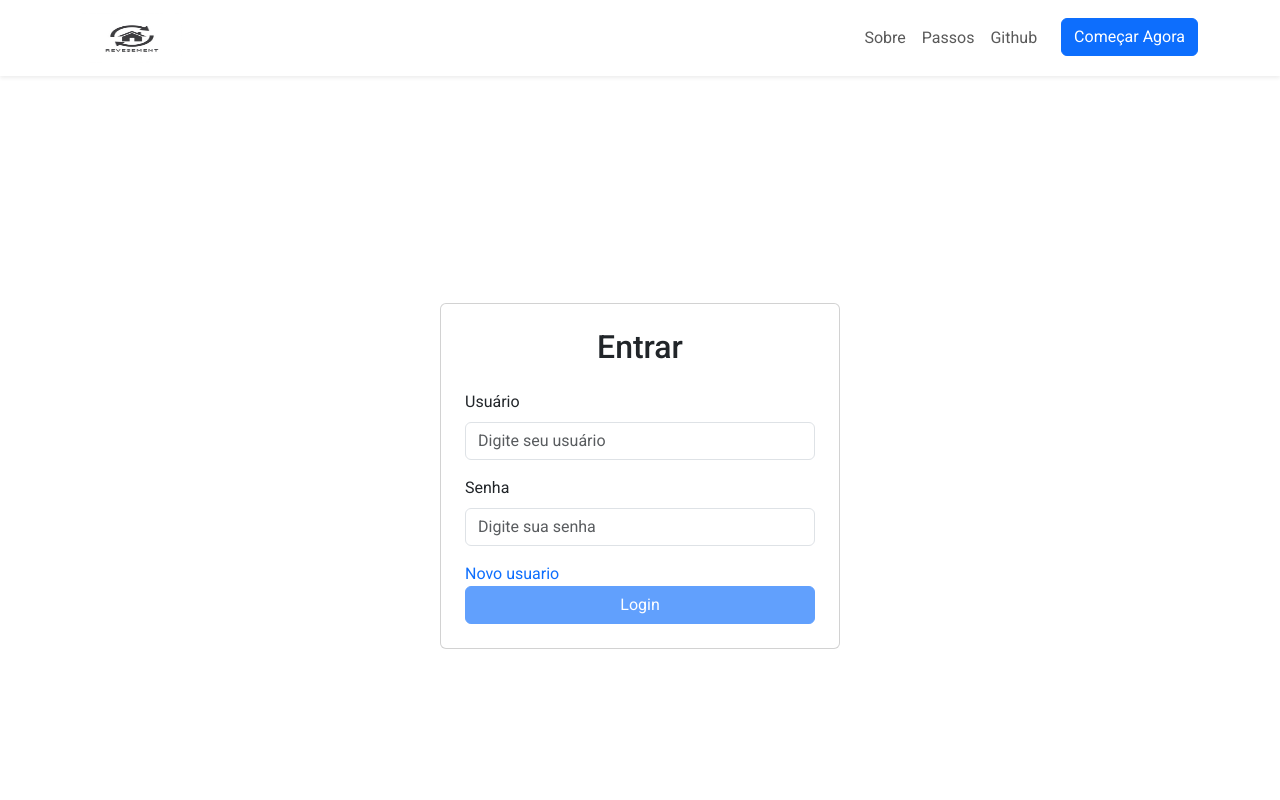
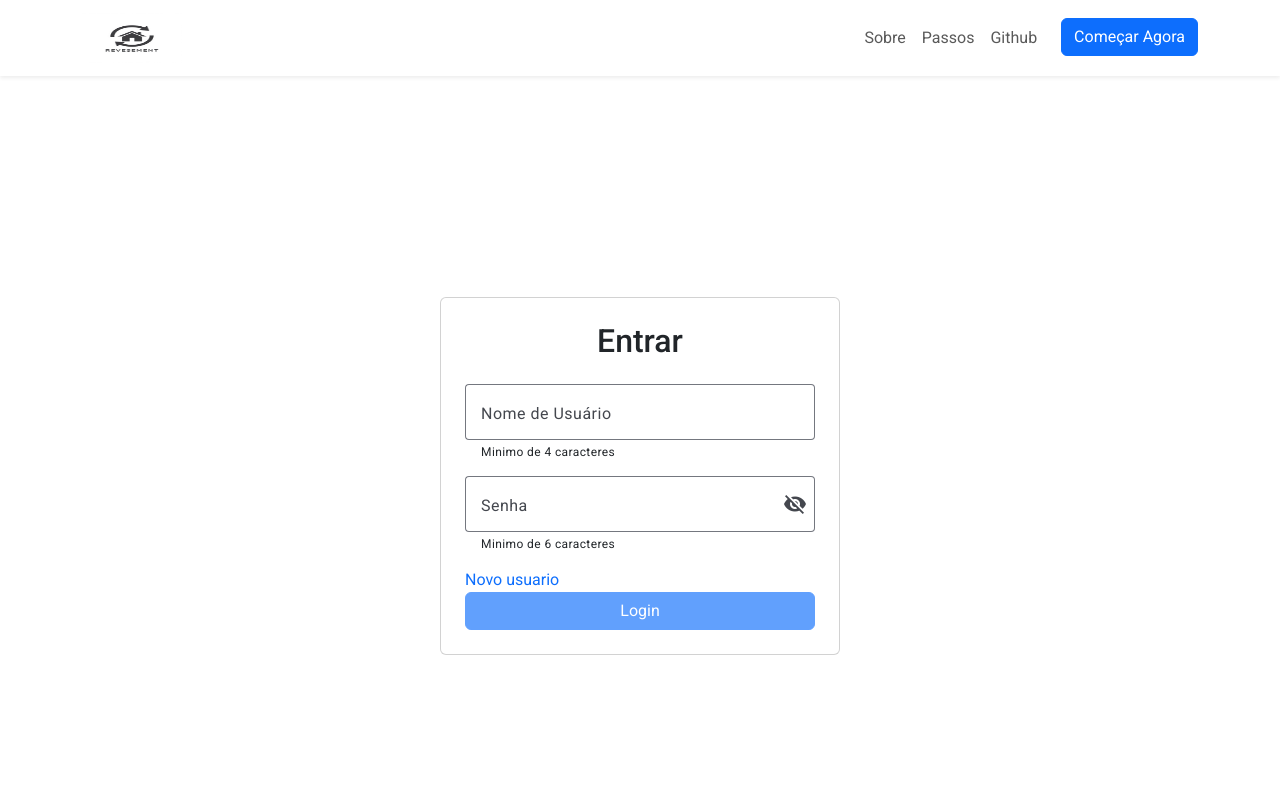
Before and after one commit to Jefferson-Matheus/domestick-rotation-front-end-angular, an Angular app: page /login in a window 1280 px wide. Shown: the top 800 px of the page. Built offline with nearby package versions, Linux system fonts and the light colour scheme.

Commit message:
Ajustes no estilo ,funcionalidades de login e melhorias no codigo

```diff
--- a/db.json
+++ b/db.json
@@ -4,6 +4,36 @@
       "id": "1",
       "name": "Jefferson",
       "password": "123456"
+    },
+    {
+      "id": "2e21",
+      "name": "yugi",
+      "password": "7890123"
+    },
+    {
+      "id": "d64c",
+      "name": "kaiba",
+      "password": "dragãobrancodeolhosazuis"
+    },
+    {
+      "id": "1d5c",
+      "name": "joey",
+      "password": "senhaqualquer"
+    },
+    {
+      "id": "8aa8",
+      "name": "Matheus",
+      "password": "123456"
+    },
+    {
+      "id": "abf4",
+      "name": "pocoyo",
+      "password": "123456"
+    },
+    {
+      "id": "7e47",
+      "name": "Jeffersons",
+      "password": "123456"
     }
   ]
 }
--- a/src/app/app.config.ts
+++ b/src/app/app.config.ts
@@ -1,6 +1,7 @@
 import { ApplicationConfig, provideZoneChangeDetection } from '@angular/core';
 import { provideRouter } from '@angular/router';
 import {provideHttpClient} from '@angular/common/http'
+
 
 import { routes } from './app.routes';
 
--- a/src/app/components/form/form.component.html
+++ b/src/app/components/form/form.component.html
@@ -3,15 +3,25 @@
     <h2 class="text-center mb-4">{{h2Text}}</h2>
     <form #f="ngForm" (ngSubmit)="submitHandler(f)">
       <div class="mb-3">
-        <label for="inputUsuario" class="form-label">Usuário</label>
-        <input type="text" class="form-control" id="inputUsuario" placeholder="Digite seu usuário" [(ngModel)]="userName" name="username" minlength="4" required>
+        <mat-form-field hideRequiredMarker appearance="outline" style="width: 100%;">
+          <mat-label>Nome de Usuário</mat-label>
+          <input matInput [(ngModel)]="userName" name="username" minlength="4" required>
+          <mat-hint>Minimo de 4 caracteres</mat-hint>
+        </mat-form-field>
       </div>
       <div class="mb-3">
-        <label for="inputSenha" class="form-label">Senha</label>
-        <input type="password" class="form-control" id="inputSenha" placeholder="Digite sua senha" [(ngModel)]="password" name="password" minlength="6" required>
+        <mat-form-field appearance="outline" hideRequiredMarker style="width: 100%;">
+          <mat-label>Senha</mat-label>
+          <input matInput [type]="hide() ? 'password' : 'text'" [(ngModel)]="password" name="password"  minlength="6" required/>
+          <button type="button" mat-icon-button matSuffix (click)="clickEvent($event)" [attr.aria-label]="'Hide password'"
+            [attr.aria-pressed]="hide()">
+            <mat-icon>{{hide() ? 'visibility_off' : 'visibility'}}</mat-icon>
+          </button>
+          <mat-hint>Minimo de 6 caracteres</mat-hint>
+        </mat-form-field>
       </div>
       <a style="text-decoration: none;" routerLink="/login" [queryParams]="{novo_usuario: true}">Novo usuario</a>
-      <button type="submit" class="btn btn-primary w-100" [disabled]="f.invalid" (click)="SnackBarHandler()">{{buttonText}}</button>
+      <button type="submit" class="btn btn-primary w-100" [disabled]="f.invalid">{{buttonText}}</button>
     </form>
   </div>
 </div>
--- a/src/app/components/form/form.component.ts
+++ b/src/app/components/form/form.component.ts
@@ -1,18 +1,34 @@
-import { Component, OnInit } from '@angular/core';
+import { Component, OnInit, signal, ChangeDetectionStrategy, ViewChild } from '@angular/core';
 import { ActivatedRoute,RouterLink, Router} from '@angular/router';
 import {UserService } from '../../services/user.service';
 import {FormsModule, NgForm} from '@angular/forms'
 import { User } from '../../../../users/users';
-import { MatSnackBar } from '@angular/material/snack-bar';
+import { MatSnackBar, MatSnackBarModule } from '@angular/material/snack-bar';
+import { MatFormField, MatInput, MatInputModule } from "@angular/material/input";
+import { MatIcon, MatIconModule } from '@angular/material/icon';
+import { MatButtonModule } from '@angular/material/button';
+import { MatFormFieldModule } from '@angular/material/form-field';
 
 
 @Component({
   selector: 'app-form',
-  imports: [RouterLink, FormsModule],
+  imports: [
+    RouterLink,
+    FormsModule,
+    MatInput,
+    MatInputModule,
+    MatIcon,
+    MatIconModule,
+    MatButtonModule,
+    MatFormFieldModule,
+    MatSnackBarModule
+  ],
+  changeDetection: ChangeDetectionStrategy.OnPush,
   templateUrl: './form.component.html',
   styleUrl: './form.component.css'
 })
 export class FormComponent implements OnInit {
+  @ViewChild('f') form: NgForm | undefined;
 
   constructor(
     private routerQuery: ActivatedRoute,
@@ -35,6 +51,7 @@ export class FormComponent implements OnInit {
   ngOnInit(): void {
     this.routerQuery.queryParams.subscribe(params => {
       this.isNewUser = params["novo_usuario"] === "true"
+      this.form?.resetForm();
 
       if (this.isNewUser){
         this.h2Text = "Novo Usuario"
@@ -53,10 +70,11 @@ export class FormComponent implements OnInit {
       name: this.userName,
       password: this.password
     }
-    this.service.authenticateUser(user)
+    this.service.authenticateUser(user);
+
   }
 
-  createUser():void{
+  createUser(form:NgForm):void{
     let user: User = {
       name: this.userName,
       password: this.password
@@ -65,34 +83,28 @@ export class FormComponent implements OnInit {
     this.service.createUser(user).subscribe({
       next: (response) => {
       console.log('Usuário criado com sucesso!', response);
+      this.openSnackBar('Cadastro Concluido Com Sucesso');
       this.router.navigate(
         [],
         {
           queryParams: {}
         }
-      )
+      );
+      form.reset();
     },
     error: (error) => {
       console.error('Erro ao criar usuário:', error);
+      this.openSnackBar('Erro ao tentar criar um novo usuario');
     }
     });
   }
 
   submitHandler(form:NgForm): void{
     if(this.isNewUser){
-      this.createUser();
-      form.reset()
+      this.createUser(form);
     }else{
       this.authenticateUser();
-      form.reset()
-    }
-  }
-
-  SnackBarHandler(): void{
-    if(this.isNewUser){
-      this.openSnackBar('Cadastro Concluido Com Sucesso')
-    }else{
-      this.openSnackBar('Login Concluido Com Sucesso')
+      form.reset();
     }
   }
 
@@ -105,5 +117,11 @@ export class FormComponent implements OnInit {
     });
   }
 
+  hide = signal(true);
+  clickEvent(event: MouseEvent) {
+    this.hide.set(!this.hide());
+    event.stopPropagation();
+  }
+
 
 }
--- a/src/app/services/user.service.ts
+++ b/src/app/services/user.service.ts
@@ -14,20 +14,28 @@ export class UserService {
 
   users: User[] = [];
 
+  isLoggin: boolean = false;
+
   authenticateUser(user: User): void {
     this.getAllUser().subscribe({
       next: (response) => {
         this.users = response;
         this.users.forEach(userResponse => {
           if ((userResponse.name === user.name) && (userResponse.password === user.password)) {
-            console.log('Logado');
-          } else {
-            console.log('Passou Aqui');
+            this.isLoggin = true
+            console.log(user);
           }
         });
+
+        if (this.isLoggin){
+          alert("Logado com Sucesso");
+        }else{
+          alert("Senha ou Usuario errados, tente novamente");
+        }
       },
       error: (error) => {
         console.log(error);
+        alert("Algo de errado aconteceu, tente novamente");
       }
     });
   }
```
